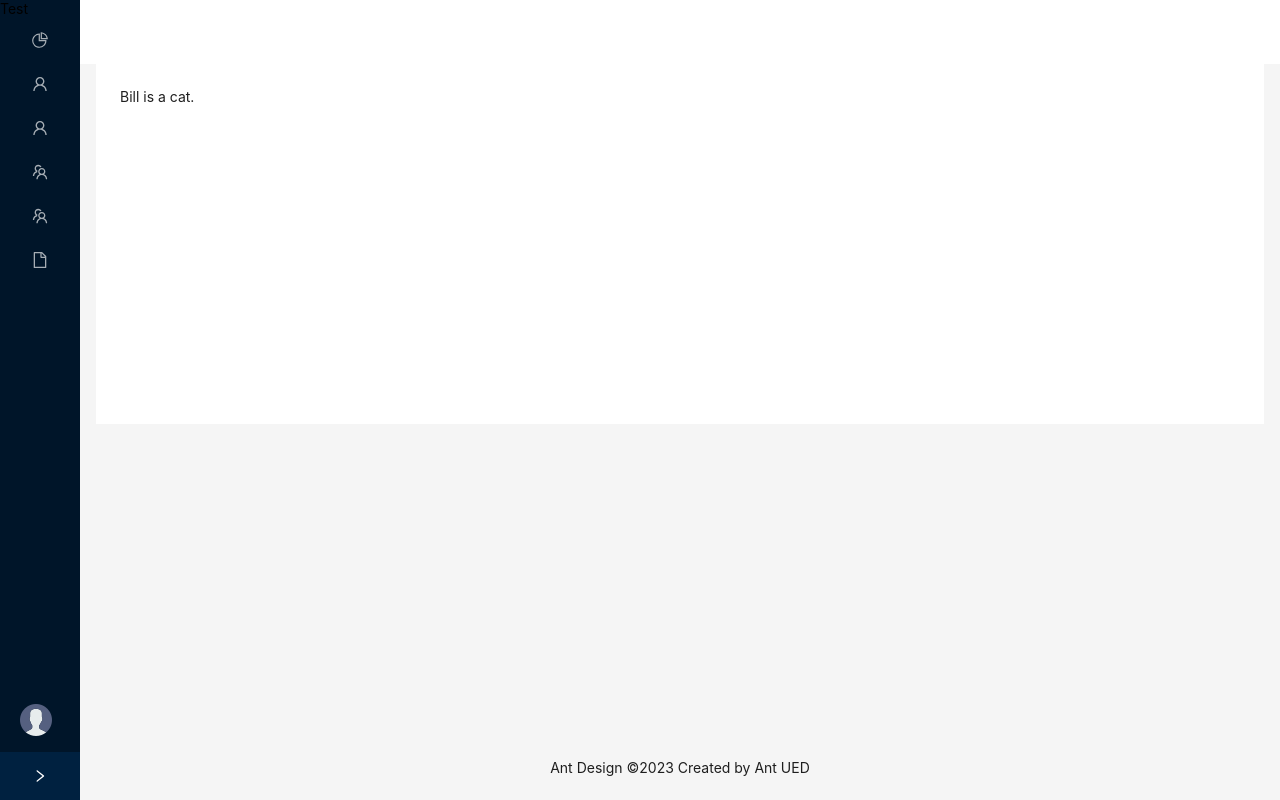
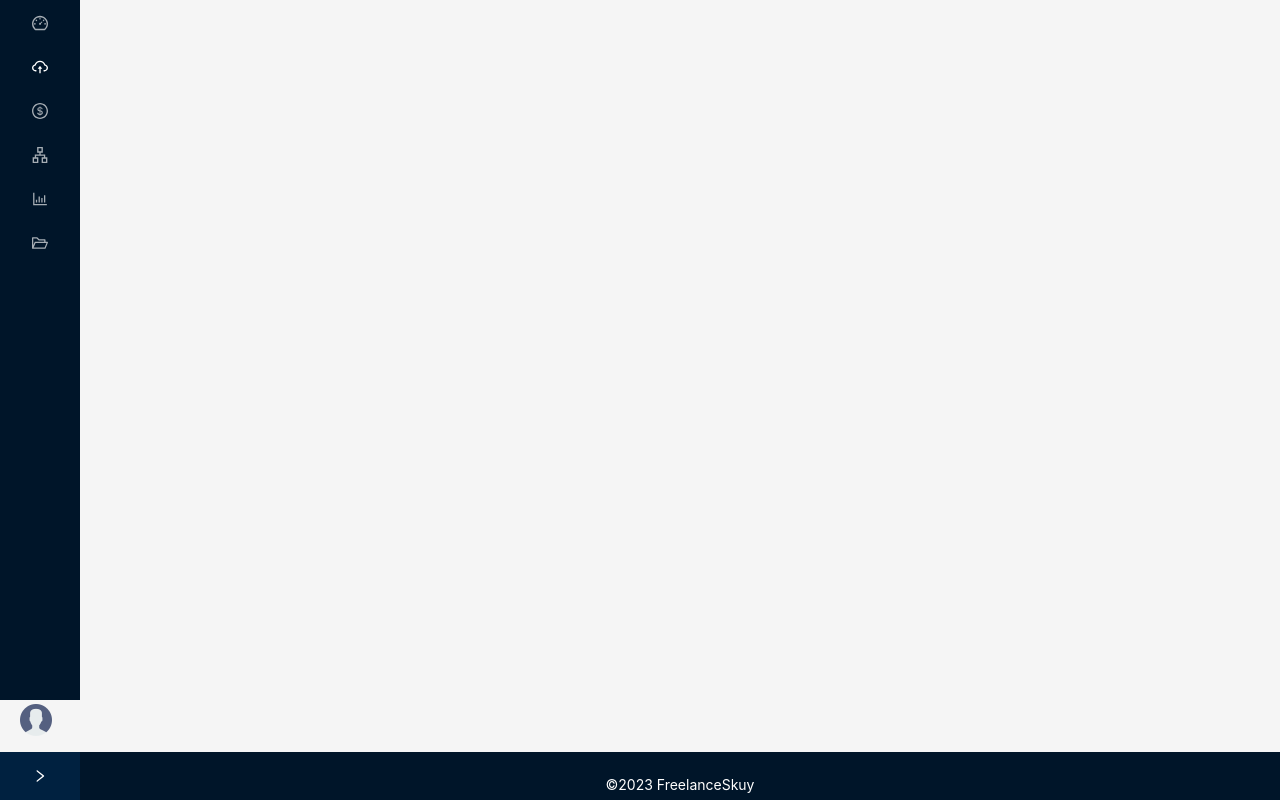
Before and after one commit to EputraP/ReactGoLogin, a React (Vite) app in the folder frontend/: page / in a window 1280 px wide. Built offline with nearby package versions, Linux system fonts and the light colour scheme.

Commit message:
Updated 20230607

```diff
--- a/frontend/src/screens/InputItems/index.tsx
+++ /dev/null
@@ -1,8 +0,0 @@
-import React from "react";
-import { Brand, Category, Product } from "./ListSubScreen";
-
-const InputData = () => {
-  return <div>InputData</div>;
-};
-
-export default InputData;
--- /dev/null
+++ b/frontend/src/screens/LandingPage/LandingPage.css
@@ -0,0 +1,26 @@
+:where(.css-dev-only-do-not-override-k7429z).ant-layout.ant-layout-has-sider {
+  background-color: #001529;
+}
+:where(.css-dev-only-do-not-override-k7429z).ant-layout
+  .ant-layout-sider-trigger {
+  background: #001529;
+}
+/* width */
+::-webkit-scrollbar {
+  width: 10px;
+}
+
+/* Track */
+::-webkit-scrollbar-track {
+  background: #dddd;
+}
+
+/* Handle */
+::-webkit-scrollbar-thumb {
+  background: #063969;
+}
+
+/* Handle on hover */
+::-webkit-scrollbar-thumb:hover {
+  background: #05111c;
+}
--- a/frontend/src/screens/LandingPage/index.tsx
+++ b/frontend/src/screens/LandingPage/index.tsx
@@ -1,17 +1,19 @@
 import React, { useState } from "react";
 import {
-  DesktopOutlined,
-  FileOutlined,
-  PieChartOutlined,
-  TeamOutlined,
-  UserOutlined,
+  BarChartOutlined,
+  FolderOpenOutlined,
+  CloudUploadOutlined,
+  DollarOutlined,
+  DashboardOutlined,
+  ApartmentOutlined,
 } from "@ant-design/icons";
-import { Collapse, MenuProps } from "antd";
-import { Dashboard, InputData } from "../index";
-import { Layout, Menu, theme } from "antd";
-import { Route, Routes, useLocation } from "react-router-dom";
+import { Dashboard } from "../index";
+import { Layout, Menu, theme, MenuProps } from "antd";
+import { Route, Routes, useNavigate } from "react-router-dom";
 import { User } from "../../assets";
 import styled, { css } from "styled-components";
+import "./LandingPage.css";
+import { Brand, Category, Product } from "../Items";
 
 interface IUserContainer {
   collapse: boolean;
@@ -57,8 +59,10 @@ const UserContainer = styled.div<IUserContainer>`
         margin-left: 10px;
         transition: opacity 0.3s cubic-bezier(0.645, 0.045, 0.355, 1),
           margin 0.3s, color 0.3s;
+        color: #9ba299;
         :hover {
           cursor: pointer;
+          color: white;
         }
       }
     `};
@@ -78,7 +82,6 @@ const UserPopUpContainer = styled.div<IUserContainer>`
   background-color: transparant;
   position: absolute !important;
   top: -60px !important;
-  // left: 60px;
   ${({ collapse }) => (collapse == true ? "left: 60px;" : "left: 155px;")}
   z-index: 100000;
   border-radius: 8px;
@@ -90,11 +93,29 @@ const InnerUserPopUpContainer = styled.div<IUserContainer>`
   height: 90px !important;
   border-radius: 8px;
   margin-left: 0px !important;
-
+  display: flex;
+  flex-direction: column;
   ${({ collapse }) =>
     collapse == true
       ? "margin-left: 0px !important;"
       : "margin-left: 22px !important;"}
+  div {
+    height: 45%;
+    width: 100%;
+    display: flex !important;
+    justify-content: flex-start;
+    :hover {
+      cursor: pointer;
+    }
+    label {
+      margin-left: 15px;
+      color: #9ba299;
+      :hover {
+        cursor: pointer;
+        color: white;
+      }
+    }
+  }
 `;
 
 const { Header, Content, Footer, Sider } = Layout;
@@ -116,29 +137,30 @@ function getItem(
 }
 
 const items: MenuItem[] = [
-  getItem("Dashboard", "Dashboard", <PieChartOutlined />),
-  getItem("Input Items", "InputItem", <UserOutlined />, [
-    getItem("Brand", "InputBrand"),
-    getItem("Category", "InputCategory"),
-    getItem("Product", "InputProduct"),
+  getItem("Dashboard", "/dashboard", <DashboardOutlined />),
+  getItem("Items", "", <CloudUploadOutlined />, [
+    getItem("Brand", "/items/brand"),
+    getItem("Category", "items/category"),
+    getItem("Product", "items/product"),
   ]),
-  getItem("Transaction", "Transaction", <UserOutlined />, [
+  getItem("Transaction", "Transaction", <DollarOutlined />, [
     getItem("Daily Report", "DailyReport"),
   ]),
-  getItem("Team", "Team", <TeamOutlined />, [
-    getItem("Team Tree", "TeamTree", <TeamOutlined />),
-    getItem("Input Team", "InputTeam", <TeamOutlined />),
+  getItem("Organization", "Organization", <ApartmentOutlined />, [
+    getItem("User Tree", "TeamTree"),
+    getItem("Permission", "InputTeam"),
   ]),
-  getItem("Analytic", "Analytic", <TeamOutlined />, [
-    getItem("Product", "ProductAnalytic", <TeamOutlined />),
-    getItem("Team", "TeamAnalytic", <TeamOutlined />),
+  getItem("Analytic", "Analytic", <BarChartOutlined />, [
+    getItem("Product", "ProductAnalytic"),
+    getItem("Team", "TeamAnalytic"),
   ]),
-  getItem("Repository", "Repository", <FileOutlined />),
+  getItem("Repository", "Repository", <FolderOpenOutlined />),
 ];
 
 const LandingPage: React.FC = () => {
   const [collapsed, setCollapsed] = useState(true);
   const [collapsedUser, setCollapsedUser] = useState(true);
+  const navigate = useNavigate();
   const {
     token: { colorBgContainer },
   } = theme.useToken();
@@ -149,14 +171,19 @@ const LandingPage: React.FC = () => {
         collapsible
         collapsed={collapsed}
         onCollapse={(value) => setCollapsed(value)}
-        style={{ overflowY: "auto", marginBottom: "48px" }}
+        style={{
+          overflowY: "auto",
+          marginBottom: "100px",
+        }}
       >
-        <div>Test</div>
         <Menu
           theme="dark"
           defaultSelectedKeys={["1"]}
           mode="inline"
           items={items}
+          onClick={({ key }) => {
+            navigate(key);
+          }}
         ></Menu>
         <UserContainer
           onMouseOver={() => setCollapsedUser(false)}
@@ -172,29 +199,40 @@ const LandingPage: React.FC = () => {
                 onMouseOver={() => setCollapsedUser(false)}
                 onMouseOut={() => setCollapsedUser(true)}
               >
-                <InnerUserPopUpContainer
-                  collapse={collapsed}
-                ></InnerUserPopUpContainer>
+                <InnerUserPopUpContainer collapse={collapsed}>
+                  <div>
+                    <label>My Account</label>
+                  </div>
+                  <div>
+                    <label>Logout</label>
+                  </div>
+                </InnerUserPopUpContainer>
               </UserPopUpContainer>
             )}
           </div>
         </UserContainer>
       </Sider>
       <Layout>
-        <Header style={{ padding: 0, background: colorBgContainer }} />
-        <Content style={{ margin: "0 16px" }}>
-          <div
-            style={{
-              padding: 24,
-              minHeight: 360,
-              background: colorBgContainer,
-            }}
-          >
-            Bill is a cat.
-          </div>
+        <Content>
+          <Routes>
+            <Route path="/dashboard" element={<Dashboard />} />
+          </Routes>
+          <Routes>
+            <Route path="/dashboard" element={<Dashboard />} />
+          </Routes>
+          <Routes>
+            <Route path="/items/brand" element={<Brand />} />
+          </Routes>
         </Content>
-        <Footer style={{ textAlign: "center" }}>
-          Ant Design ©2023 Created by Ant UED
+        <Footer
+          style={{
+            textAlign: "center",
+            backgroundColor: "#001529",
+            color: "white",
+            height: "48px",
+          }}
+        >
+          ©2023 FreelanceSkuy
         </Footer>
       </Layout>
     </Layout>
--- a/frontend/src/screens/index.tsx
+++ b/frontend/src/screens/index.tsx
@@ -1,4 +1,3 @@
 export { default as Login } from "./Login";
 export { default as LandingPage } from "./LandingPage";
-export { default as InputData } from "./InputItems";
 export { default as Dashboard } from "./Dashboard";
```
Also changed, not shown: frontend/src/screens/Items/Brand.tsx (renamed from frontend/src/screens/InputItems/Brand.tsx), frontend/src/screens/Items/Category.tsx (renamed from frontend/src/screens/InputItems/Category.tsx), frontend/src/screens/Items/Product.tsx (renamed from frontend/src/screens/InputItems/Product.tsx), frontend/src/screens/Items/index.tsx (renamed from frontend/src/screens/InputItems/ListSubScreen.tsx).
